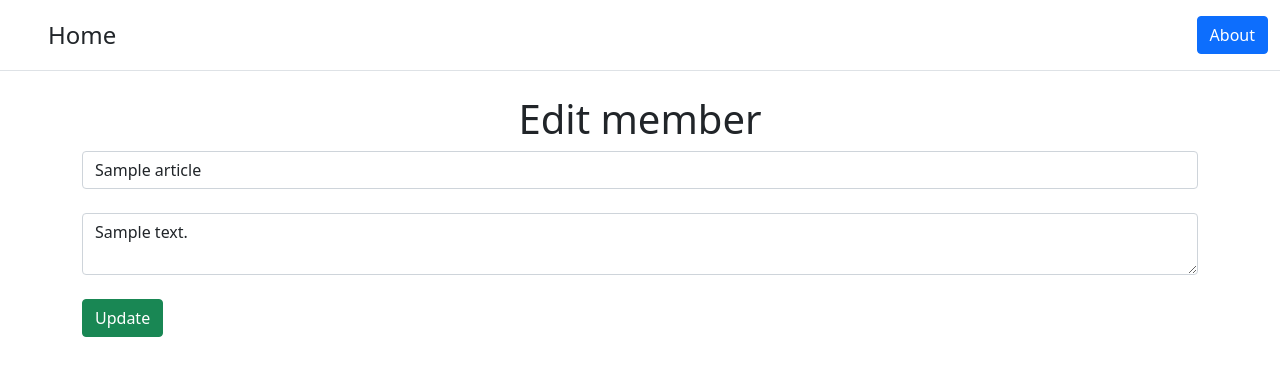
After one commit to dephea/dephea-site, a Flask app: page /member/1/update in a window 1280 px wide. The commit adds this page. Shown: the top 376 px of the page. Run offline with Flask 2, Linux system fonts and the light colour scheme; tables that the repository leaves empty hold one stand-in row (values such as "Sample post").

Commit message:
added edit and delete buttons

```diff
--- a/app.py
+++ b/app.py
@@ -35,6 +35,17 @@ def member_about(id):
     member = Article.query.get(id)
     return render_template("member_about.html", member=member)
 
+@app.route('/member/<int:id>/del')
+def member_delete(id):
+    member = Article.query.get_or_404(id)
+
+    try:
+        db.session.delete(member)
+        db.session.commit()
+        return redirect('/member')
+    except:
+        return "ERROR WHILE DELETING A MEMBER"
+
 
 @app.route('/about')
 def about():
@@ -58,6 +69,22 @@ def create_article():
         return render_template("create-article.html")
 
 
+@app.route('/member/<int:id>/update', methods=['POST', 'GET'])
+def member_update(id):
+    member = Article.query.get(id)
+    if request.method == "POST":
+        member.title = request.form['title']
+        member.text = request.form['text']
+
+        try:
+            db.session.commit()
+            return redirect("/member")
+        except:
+            return "ERROR WHILE ADDING A NEW MEMBER"
+    else:
+        return render_template("member_update.html", member=member)
+
+
 
 if __name__ == "__main__":
     app.run(debug=True)
--- a/templates/create-article.html
+++ b/templates/create-article.html
@@ -1,7 +1,7 @@
 {% extends 'base.html' %}
 
 {% block title %}
-About us
+New member
 {% endblock %}
 
 {% block body %}
@@ -10,7 +10,7 @@ About us
 <div class="container-xxl">
     <center><h1>New member</h1></center>
     <div class="container">
-        <form action="/create-article" method="post">
+        <form action="/create-article" method="POST">
             <input type="text" name="title" id="title" class="form-control" placeholder="Input title"><br>
             <textarea type="text" name="text" id="text" class="form-control" placeholder="Input text"></textarea><br>
             <input id="button" type="submit" class="btn btn-success" value="Create">
--- a/templates/member_about.html
+++ b/templates/member_about.html
@@ -13,7 +13,6 @@
         <div class="alert ">
              <h4>{{ member.text }}</h4><br>
              <p><b>{{ member.date.date() }}</b></p>
-
         </div>
     </center>
 </div>
--- /dev/null
+++ b/templates/member_update.html
@@ -0,0 +1,21 @@
+{% extends 'base.html' %}
+
+{% block title %}
+Edit member
+{% endblock %}
+
+{% block body %}
+
+
+<div class="container-xxl">
+    <center><h1>Edit member</h1></center>
+    <div class="container">
+        <form method="POST">
+            <input type="text" name="title" id="title" class="form-control" value="{{member.title}}" placeholder="Input title"><br>
+            <textarea type="text" name="text" id="text" class="form-control" placeholder="Input text">{{member.text}}</textarea><br>
+            <input id="button" type="submit" class="btn btn-success" value="Update">
+        </form>
+    </div>
+</div>
+
+{% endblock %}
```
Also changed, not shown: templates/member.html (+7 -0 lines), eyes.db.
